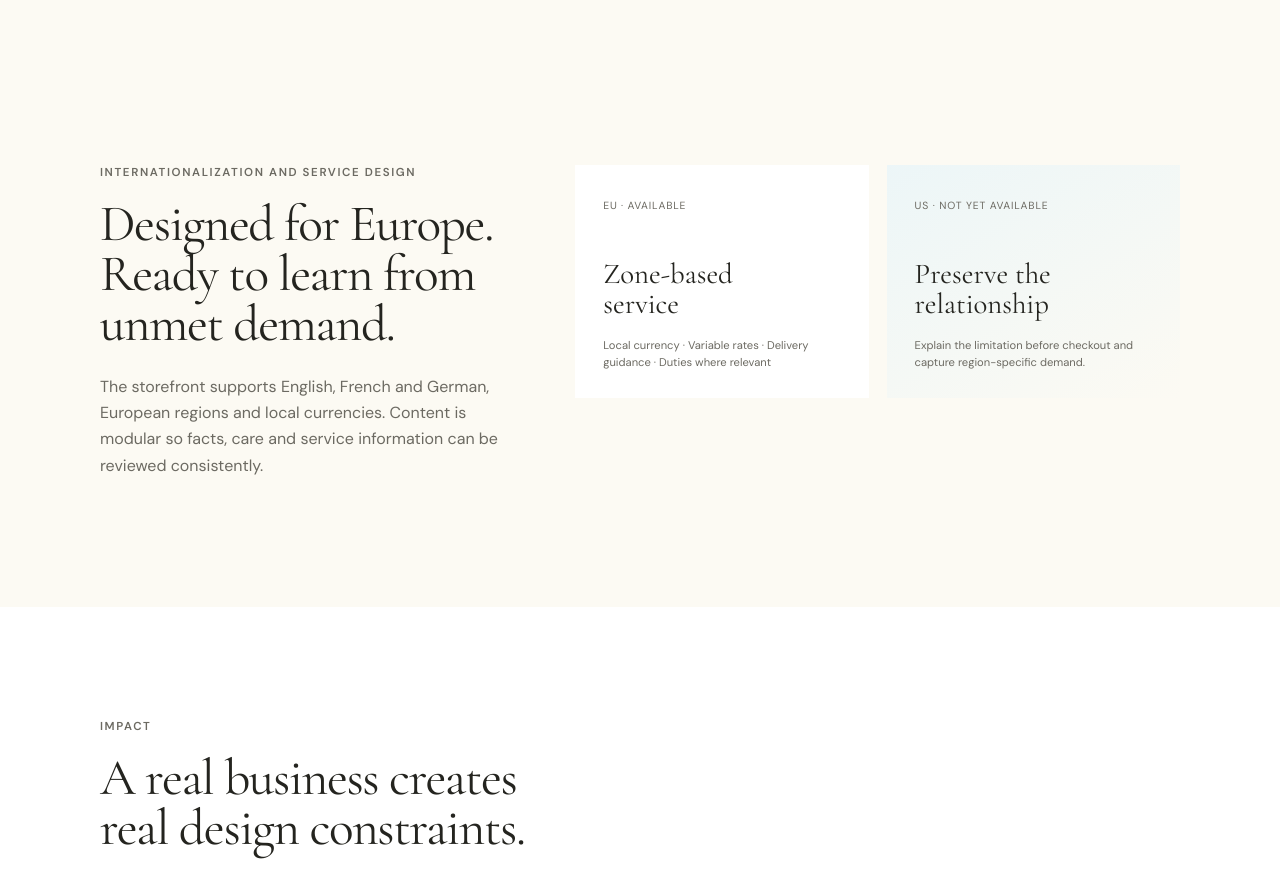
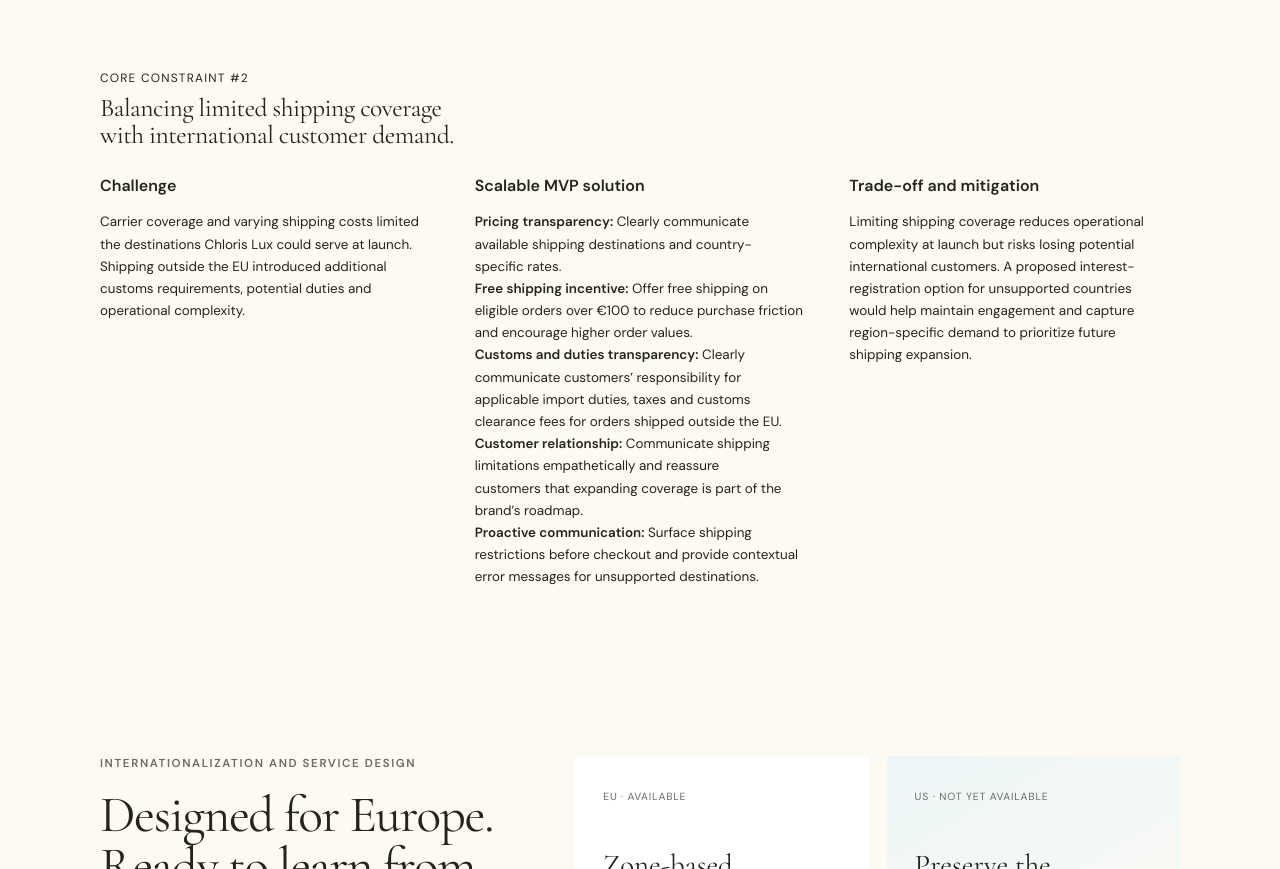
Before and after one commit to fay226/nana2, a plain HTML site: page chloris-lux.html in a window 1280 px wide. Shown: the part 6177-7046 px from the top of the page. Drawn offline with nearby package versions, Linux system fonts and the light colour scheme.

Commit message:
Add shipping coverage core constraint to Chloris Lux case study

```diff
--- a/chloris-lux.html
+++ b/chloris-lux.html
@@ -542,6 +542,29 @@
             </div>
           </div>
 
+          <div class="constraints">
+            <h3 class="section-title">Core constraint #2</h3>
+            <h2 class="section-heading">Balancing limited shipping coverage with international customer demand.</h2>
+            <div class="constraint-details">
+              <section class="constraint-item" aria-labelledby="constraint-two-challenge">
+                <p id="constraint-two-challenge" class="constraint-label"><strong class="content-heading">Challenge</strong></p>
+                <p class="product-layer-outcome">Carrier coverage and varying shipping costs limited the destinations Chloris Lux could serve at launch. Shipping outside the EU introduced additional customs requirements, potential duties and operational complexity.</p>
+              </section>
+              <section class="constraint-item" aria-labelledby="constraint-two-solution">
+                <p id="constraint-two-solution" class="constraint-label"><strong class="content-heading">Scalable MVP solution</strong></p>
+                <p class="product-layer-outcome"><strong>Pricing transparency:</strong> Clearly communicate available shipping destinations and country-specific rates.</p>
+                <p class="product-layer-outcome"><strong>Free shipping incentive:</strong> Offer free shipping on eligible orders over €100 to reduce purchase friction and encourage higher order values.</p>
+                <p class="product-layer-outcome"><strong>Customs and duties transparency:</strong> Clearly communicate customers’ responsibility for applicable import duties, taxes and customs clearance fees for orders shipped outside the EU.</p>
+                <p class="product-layer-outcome"><strong>Customer relationship:</strong> Communicate shipping limitations empathetically and reassure customers that expanding coverage is part of the brand’s roadmap.</p>
+                <p class="product-layer-outcome"><strong>Proactive communication:</strong> Surface shipping restrictions before checkout and provide contextual error messages for unsupported destinations.</p>
+              </section>
+              <section class="constraint-item" aria-labelledby="constraint-two-tradeoff">
+                <p id="constraint-two-tradeoff" class="constraint-label"><strong class="content-heading">Trade-off and mitigation</strong></p>
+                <p class="product-layer-outcome">Limiting shipping coverage reduces operational complexity at launch but risks losing potential international customers. A proposed interest-registration option for unsupported countries would help maintain engagement and capture region-specific demand to prioritize future shipping expansion.</p>
+              </section>
+            </div>
+          </div>
+
           <div class="international">
             <div>
               <p class="eyebrow">Internationalization and service design</p>
```
